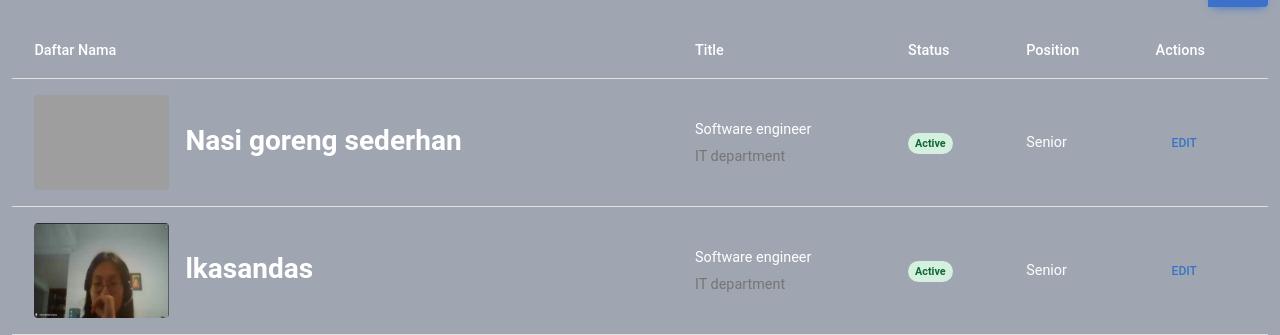
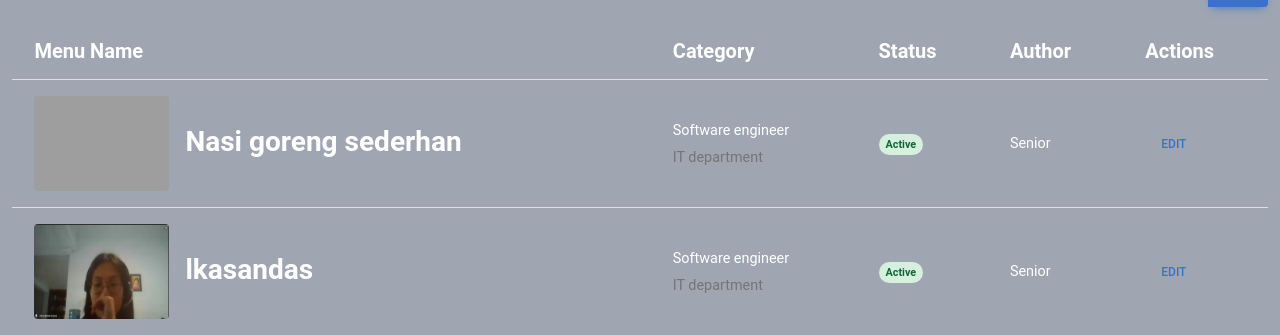
Before and after one commit to Alloy-S/project-tekweb, a PHP site: page /admin/index.php in a window 1280 px wide. Shown: the part 136-471 px from the top of the page. Run offline with PHP 8.4, Linux system fonts and the light colour scheme; the visitor is signed in with stand-in values (Sample User, id 1); data comes from the database, SQL or seed files in the repository; data that the repository does not hold is empty; grey boxes are pictures that could not be loaded.

Commit message:
ganti dikit-dikit

```diff
--- a/admin/index.php
+++ b/admin/index.php
@@ -111,13 +111,13 @@
 
         <!-- Table -->
         <table class="table align-middle mb-0 bg-secondary text-white">
-            <thead class="bg-secondary text-white">
+            <thead class="bg-secondary text-white h5 fw-bold">
                 <tr>
-                <th>Daftar Nama</th>
-                <th>Title</th>
-                <th>Status</th>
-                <th>Position</th>
-                <th>Actions</th>
+                <th><strong>Menu Name</strong></th>
+                <th><strong>Category</strong></th>
+                <th><strong>Status</strong></th>
+                <th><strong>Author</strong></th>
+                <th><strong>Actions</strong></th>
                 </tr>
             </thead>
             <tbody>
```
